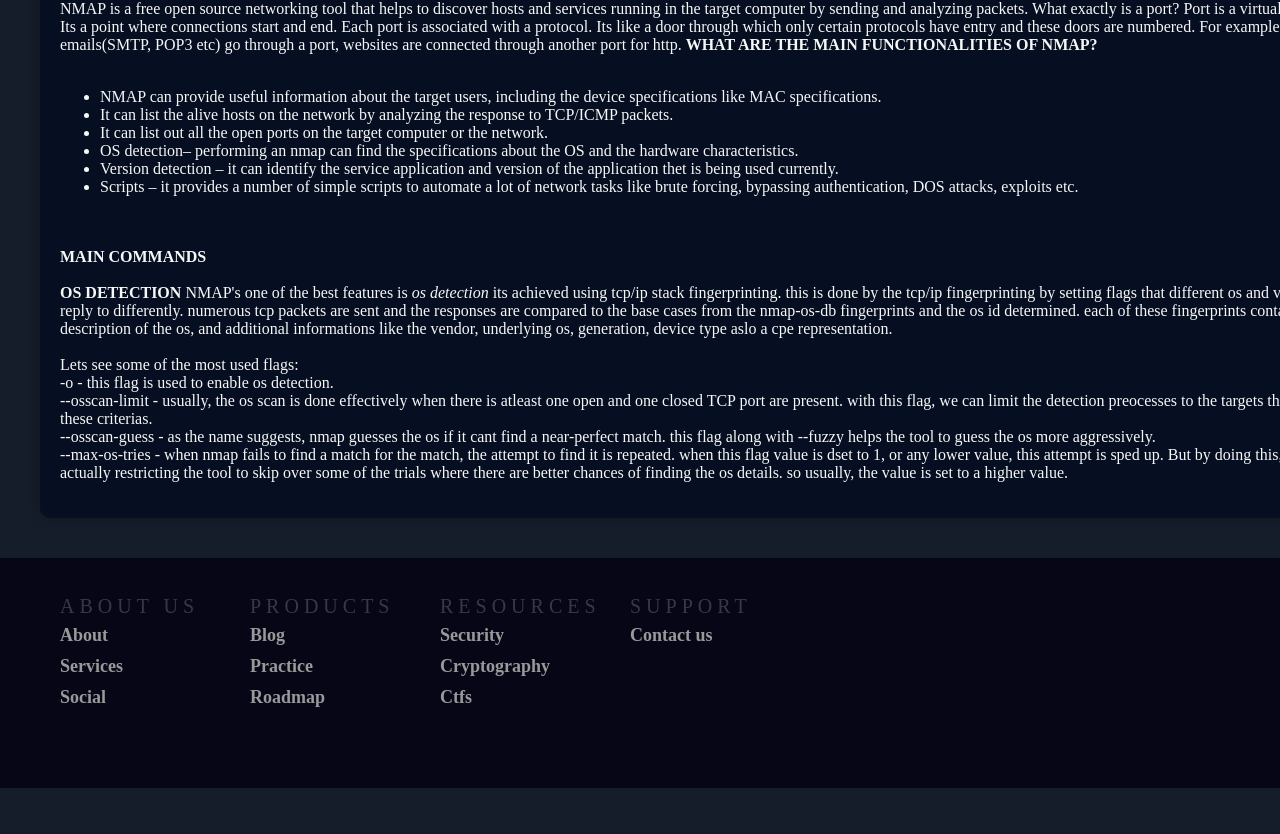
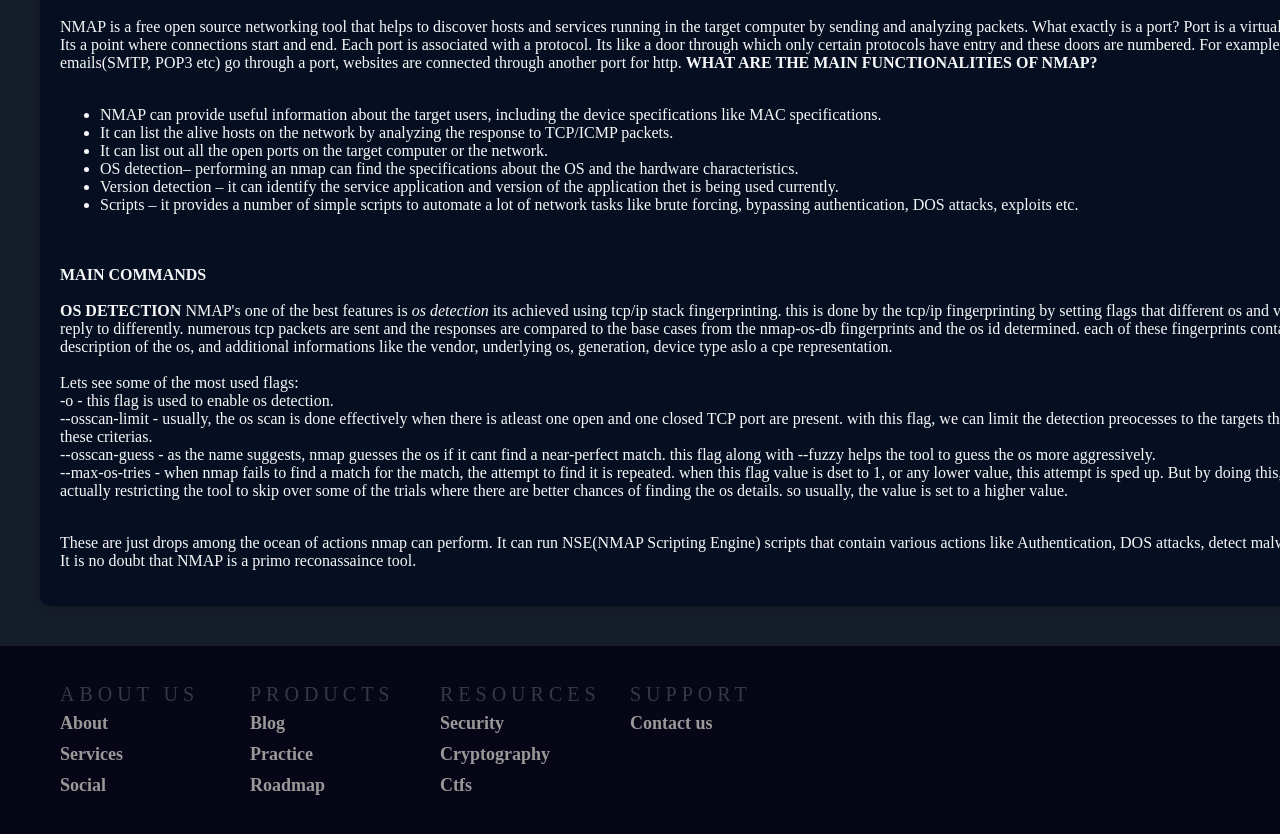
Before and after one commit to kirtisikka1211/TheSecureNetHub, a plain HTML site: page pages/popup.html in a window 1280 px wide. Shown: the part 684-1518 px from the top of the page. Before the commit the page ends 1472 px from the top, so only its background shows below. Drawn offline with Linux system fonts and the light colour scheme.

Commit message:
edited popup.html

```diff
--- a/pages/popup.html
+++ b/pages/popup.html
@@ -32,6 +32,7 @@
 
         <br>
         <iframe src="https://www.youtube.com/embed/5MTZdN9TEO4" title="YouTube video player"  style="margin: 0 auto; width: 100%; height: 440px " frameborder="0" allowfullscreen></iframe>
+        <br>
         <br>
         NMAP is a free open source networking tool that helps to discover hosts and services running
         in the target computer by sending and analyzing packets.
@@ -85,6 +86,11 @@
         by doing this, we are actually restricting the tool to skip over some of the trials where there
         are better chances of finding the os details. so usually, the value is set to a higher value.
         <br>
+        <br>
+        <p>These are just drops among the ocean of actions nmap can perform. It can run NSE(NMAP Scripting Engine) scripts
+            that contain various actions like Authentication, DOS attacks, detect malware etc.
+            It is no doubt that NMAP is a primo reconassaince tool.
+        </p>
         </p>
     </div>
     </div>
```
